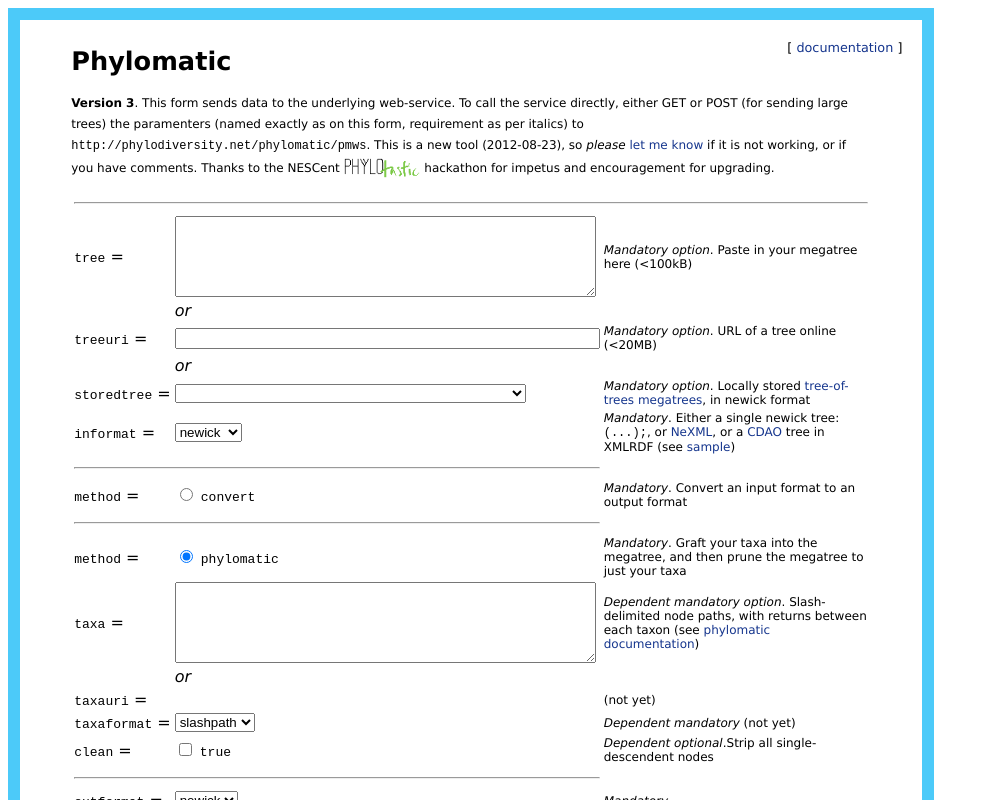
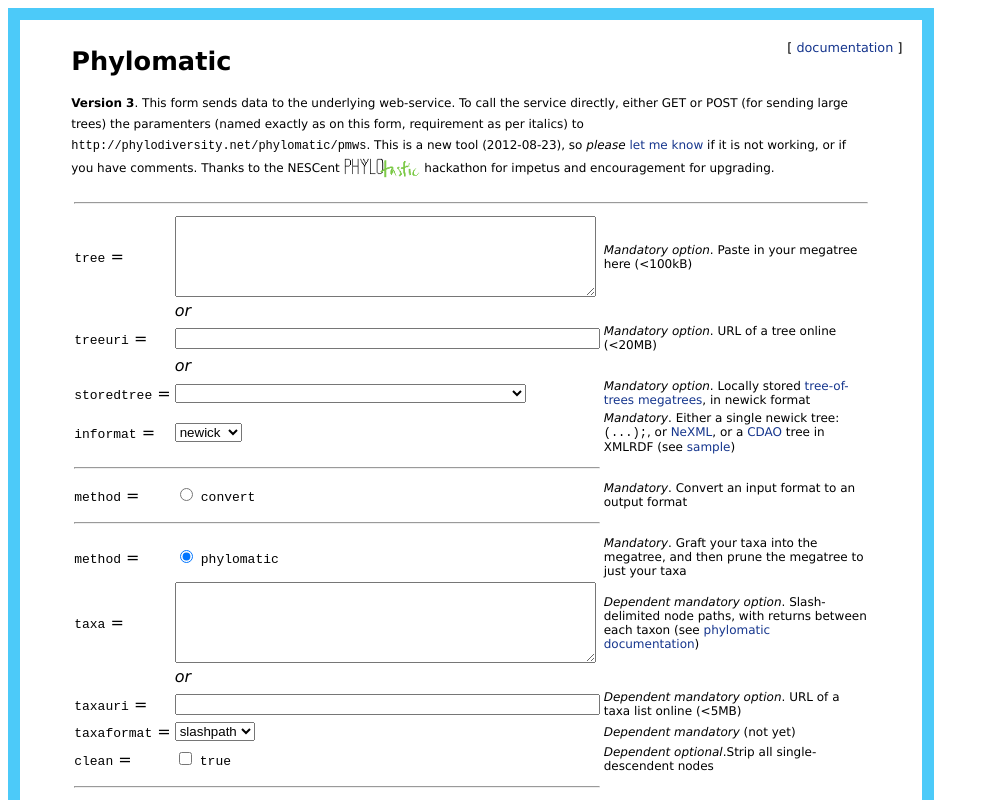
Before and after one commit to camwebb/phylomatic-ws, a plain HTML site: page index.html in a window 1280 px wide. Shown: the whole page, without its empty margins (0-989 px from the left). Drawn offline with Linux system fonts and the light colour scheme.

Commit message:
added taxauri

```diff
--- a/index.html
+++ b/index.html
@@ -124,9 +124,11 @@
 		</tr>
 		<tr>
 		  <td><code>taxauri</code> =</td>
-		  <td>&#160;</td>
-		  <td style="font-size:12px;">(not yet)
-			<!-- <input name="taxauri" type="text" size="50"/> -->
+		  <td>
+			<input name="taxauri" type="text" size="50"/>
+		  </td>
+		  <td style="font-size:12px;"><i>Dependent mandatory
+          option</i>. URL of a taxa list online (&lt;5MB)
 		  </td>
 		</tr>
 		<tr>
```
Also changed, not shown: 1 other file.
